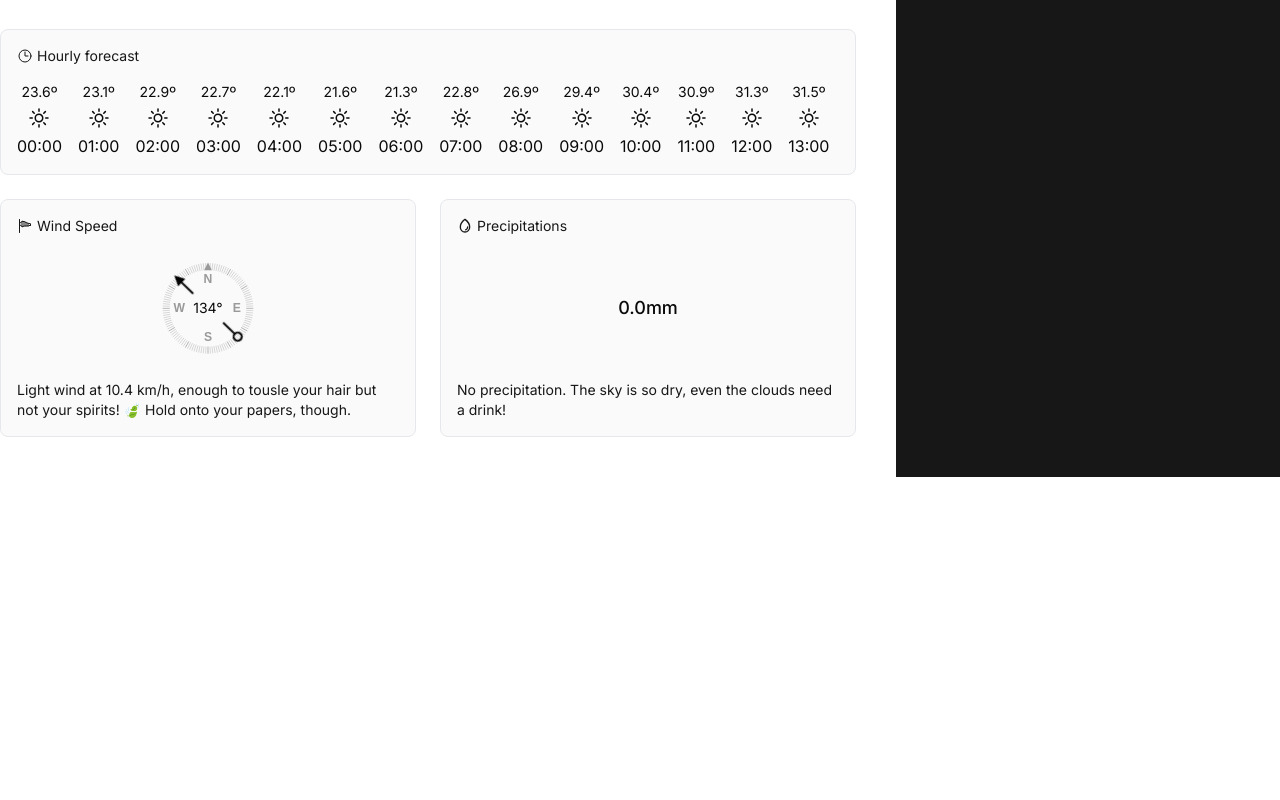
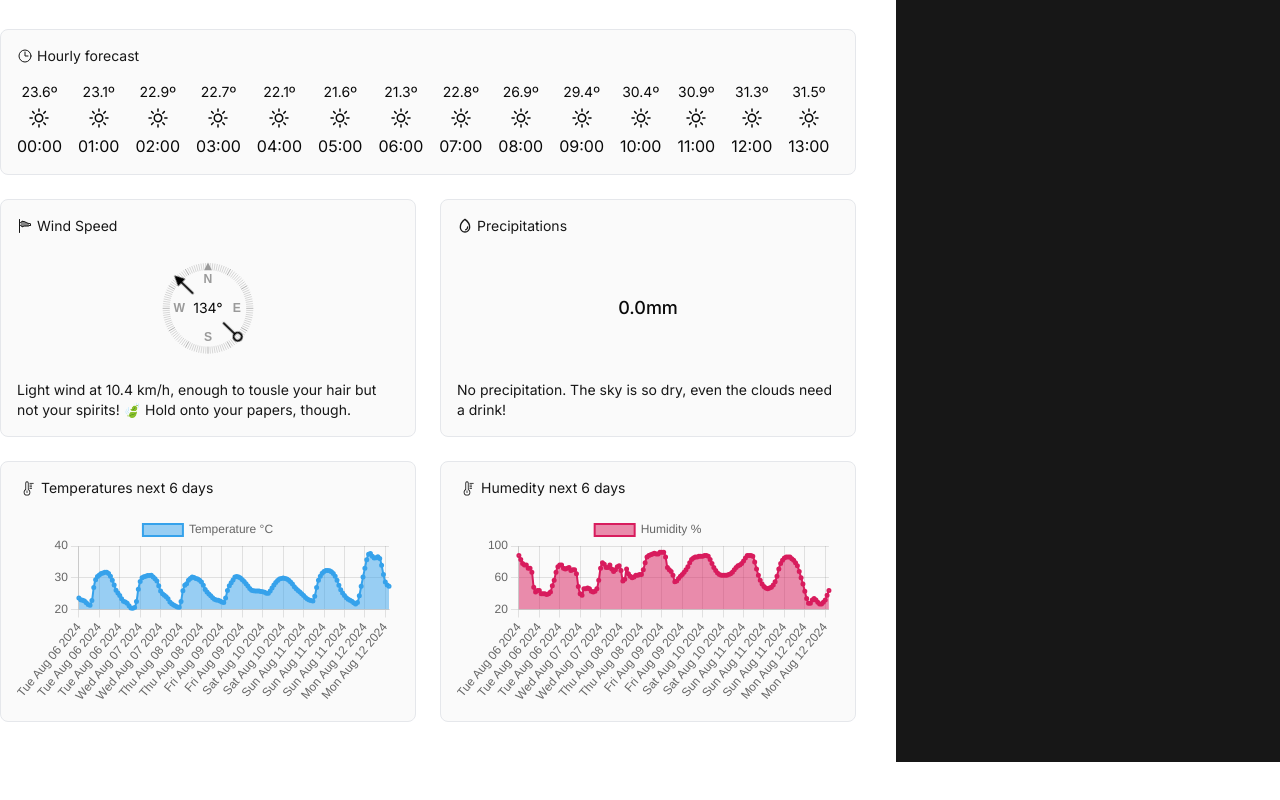
Before and after one commit to gonzalosalmeron/nextjs-demo, a Next.js app: page /dashboard in a window 1280 px wide. Shown: the part 272-1072 px from the top of the page. Before the commit the page ends 800 px from the top, so only its background shows below. Built offline with nearby package versions, Linux system fonts and the light colour scheme; no server answers.

Commit message:
feat: Display temperatures && humidity for next 6 days with charts

```diff
--- a/package.json
+++ b/package.json
@@ -13,6 +13,7 @@
     "@heroicons/react": "2.1.5",
     "@prisma/client": "5.17.0",
     "bcryptjs": "2.4.3",
+    "chart.js": "4.4.3",
     "clsx": "2.1.1",
     "next": "14.2.5",
     "next-auth": "5.0.0-beta.20",
--- a/src/components/content.tsx
+++ b/src/components/content.tsx
@@ -4,6 +4,8 @@ import { useState } from 'react'
 
 import useWeather from '@/hooks/use-weather'
 
+import ChartHumidity from '@/components/widgets/chart-humidity'
+import ChartTemperatures from '@/components/widgets/chart-temperatures'
 import CurrentPrecipitations from '@/components/widgets/current-precipitations'
 import CurrentWindSpeed from '@/components/widgets/current-wind-speed'
 import TodaysForecast from '@/components/widgets/todays-forecast'
@@ -41,6 +43,8 @@ export default function Content() {
             <div className='mt-6 grid grid-cols-2 gap-6'>
               <CurrentWindSpeed weather={weather} />
               <CurrentPrecipitations weather={weather} />
+              <ChartTemperatures weather={weather} />
+              <ChartHumidity weather={weather} />
             </div>
           </div>
         </div>
--- a/src/components/svgs.tsx
+++ b/src/components/svgs.tsx
@@ -494,3 +494,25 @@ export const SvgCompass = ({
     </svg>
   </div>
 )
+
+export const SvgTemperature = (props: React.ComponentProps<'svg'>) => (
+  <svg
+    xmlns='http://www.w3.org/2000/svg'
+    width={800}
+    height={800}
+    fill='none'
+    viewBox='0 0 24 24'
+    {...props}
+  >
+    <path
+      fill='currentColor'
+      d='M13.5 13.8H13c0 .2.1.4.3.5l.2-.5Zm-3 0 .2.5c.2 0 .3-.3.3-.5h-.5ZM13 6v7.8h1V6h-1Zm-1-1c.6 0 1 .4 1 1h1a2 2 0 0 0-2-2v1Zm-1 1c0-.6.4-1 1-1V4a2 2 0 0 0-2 2h1Zm0 7.8V6h-1v7.8h1ZM9 17a3 3 0 0 1 1.7-2.7l-.4-1A4 4 0 0 0 8 17h1Zm3 3a3 3 0 0 1-3-3H8a4 4 0 0 0 4 4v-1Zm3-3a3 3 0 0 1-3 3v1a4 4 0 0 0 4-4h-1Zm-1.7-2.7A3 3 0 0 1 15 17h1c0-1.6-1-3-2.3-3.6l-.4.9Z'
+    />
+    <path
+      stroke='currentColor'
+      strokeLinecap='round'
+      strokeLinejoin='round'
+      d='M12 17.5v-2m3.5-3h2m-2-2h2m-2-2h2m-2-2h4'
+    />
+  </svg>
+)
--- /dev/null
+++ b/src/components/widgets/chart-humidity.tsx
@@ -0,0 +1,31 @@
+import { SvgTemperature } from '../svgs'
+import ChartLines from './chart-lines'
+
+import Card from '@/components/ui/card'
+
+import { WeatherData } from '@/types/weather'
+
+export default function ChartHumidity({ weather }: { weather: WeatherData }) {
+  return (
+    <Card
+      icon={<SvgTemperature className='h-5 w-5' />}
+      title='Humedity next 6 days'
+    >
+      <ChartLines
+        data={{
+          labels: weather?.hourly.time.map((value) =>
+            new Date(value).toDateString()
+          ),
+          datasets: [
+            {
+              data: weather?.hourly.relative_humidity_2m,
+              label: 'Humidity %',
+              backgroundColor: '#D81C5D80',
+              borderColor: '#D81C5D',
+            },
+          ],
+        }}
+      />
+    </Card>
+  )
+}
--- /dev/null
+++ b/src/components/widgets/chart-lines.tsx
@@ -0,0 +1,45 @@
+import { useEffect, useRef } from 'react'
+
+import Chart, { ChartData } from 'chart.js/auto'
+
+export default function ChartLines({ data }: { data: ChartData }) {
+  const canvasRef = useRef(null)
+  const chartRef = useRef<Chart | null>()
+
+  useEffect(() => {
+    const drawChart = () => {
+      if (!canvasRef.current) return
+
+      chartRef.current = new Chart(canvasRef.current, {
+        type: 'line',
+        data,
+        options: {
+          datasets: {
+            line: {
+              fill: 'start',
+              borderWidth: 2,
+              tension: 0.4,
+              pointStyle: 'circle',
+              pointRadius: 1.5,
+            },
+          },
+        },
+      })
+    }
+
+    drawChart()
+
+    return () => {
+      if (chartRef.current) {
+        chartRef.current.destroy()
+        chartRef.current = null
+      }
+    }
+  }, [data])
+
+  return (
+    <div>
+      <canvas ref={canvasRef} />
+    </div>
+  )
+}
--- /dev/null
+++ b/src/components/widgets/chart-temperatures.tsx
@@ -0,0 +1,33 @@
+import { SvgTemperature } from '../svgs'
+import ChartLines from './chart-lines'
+
+import Card from '@/components/ui/card'
+
+import { WeatherData } from '@/types/weather'
+
+export default function ChartTemperatures({
+  weather,
+}: {
+  weather: WeatherData
+}) {
+  return (
+    <Card
+      icon={<SvgTemperature className='h-5 w-5' />}
+      title='Temperatures next 6 days'
+    >
+      <ChartLines
+        data={{
+          labels: weather?.hourly.time.map((value) =>
+            new Date(value).toDateString()
+          ),
+          datasets: [
+            {
+              data: weather?.hourly.temperature_2m,
+              label: 'Temperature °C',
+            },
+          ],
+        }}
+      />
+    </Card>
+  )
+}
```
Also changed, not shown: 1 other file (tests, documents, lock files or other folders).
